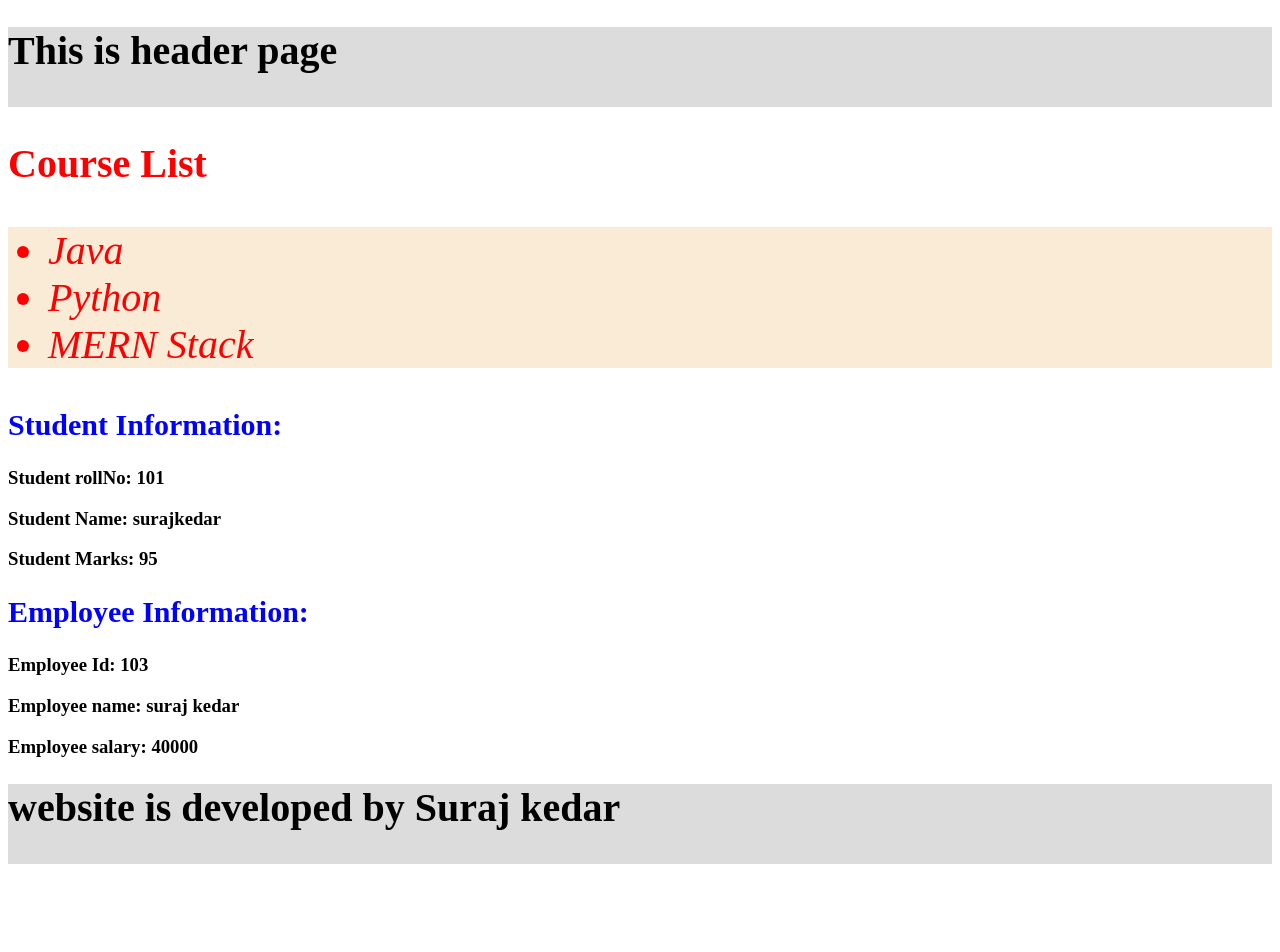
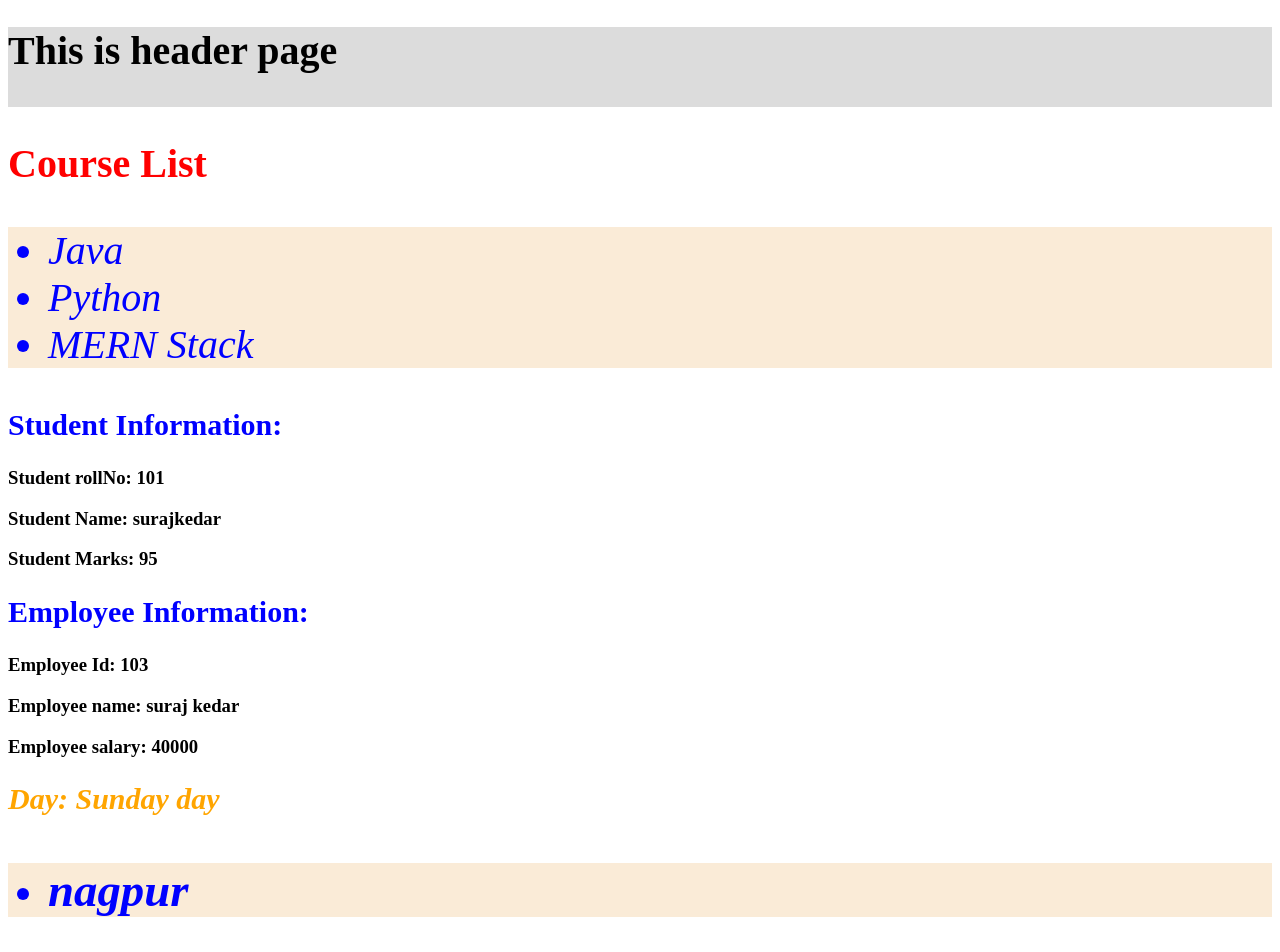
Before and after one commit to SurajKedar-2003/REACTJS-TUTORIAL, a React (Create React App) app in the folder practicalreactproject/: page / in a window 1280 px wide. Shown: the top 952 px of the page. Before the commit the page ends 891 px from the top, so only its background shows below. Built offline with nearby package versions, Linux system fonts and the light colour scheme.

Commit message:
perform some practical with array rendering

```diff
--- a/practicalreactproject/src/App.js
+++ b/practicalreactproject/src/App.js
@@ -4,6 +4,8 @@ import Body from './Body';
 import Footer from './Footer'
 import Student from './Student'
 import Employee from './Employee'
+import Day from './Day'
+import City from './City'
 function App(){
     return(
         <>
@@ -11,6 +13,8 @@ function App(){
         <Body></Body>
         <Student></Student>
         <Employee></Employee>
+        <Day></Day>
+        <City></City>
         <Footer></Footer>
         </>
     )
--- /dev/null
+++ b/practicalreactproject/src/City.jsx
@@ -0,0 +1,23 @@
+import React from 'react';
+
+function City(){
+    let city = ['nagpur', 'amravati', 'pune', 'mumbai'];
+    return(
+        <>{
+            /**By using map function */
+            city.map((e)=>{
+                return(
+                    <ul>
+                        <li><h3>{e}</h3></li>
+                    </ul>
+
+                )
+            })
+
+            /**By using foreach loop function */
+
+ }</>
+    )
+}
+
+export default City;
--- /dev/null
+++ b/practicalreactproject/src/Day.jsx
@@ -0,0 +1,54 @@
+import React from 'react';
+
+function Day(){
+    const d = new Date().getDay();
+    let newStyle = {};
+    let day = ""
+    if(d === 1){
+        day = "Monday";
+        newStyle.color = 'blue';
+        newStyle.fontSize = '30px';
+        newStyle.fontStyle = 'italic';
+        newStyle.fontWeight = 'bold';
+    }else if(d===2){
+        day = "tuesday";
+        newStyle.color = 'red';
+        newStyle.fontSize = '30px';
+        newStyle.fontStyle = 'italic';
+        newStyle.fontWeight = 'bold';
+    }else if(d===4){
+        day = "Thursday";
+        newStyle.color = 'aqua';
+        newStyle.fontSize = '30px';
+        newStyle.fontStyle = 'italic';
+        newStyle.fontWeight = 'bold';
+    }else if(d===5){
+        day = "friday";
+        newStyle.color = 'aqua';
+        newStyle.fontSize = '30px';
+        newStyle.fontStyle = 'italic';
+        newStyle.fontWeight = 'bold';
+    }else if(d===6){
+        day = "Saturday";
+        newStyle.color = 'aqua';
+        newStyle.fontSize = '30px';
+        newStyle.fontStyle = 'italic';
+        newStyle.fontWeight = 'bold';
+    }
+    else{
+        day = "Sunday day";
+        newStyle.color = 'orange';
+        newStyle.fontSize = '30px';
+        newStyle.fontStyle = 'italic';
+        newStyle.fontWeight = 'bold';
+
+    }
+
+    return(
+        <>
+            <h2 style={newStyle} >Day: {day}</h2>
+        </>
+    )
+}
+
+export default Day;
--- a/practicalreactproject/src/index.css
+++ b/practicalreactproject/src/index.css
@@ -1,10 +1,10 @@
-ul{
+ol{
   color:red;
   background-color: antiquewhite;
   font-size: 40px;
   font-style: italic;
 }
-ol{
+ul{
   color:blue;
   background-color: antiquewhite;
   font-size: 40px;
```
